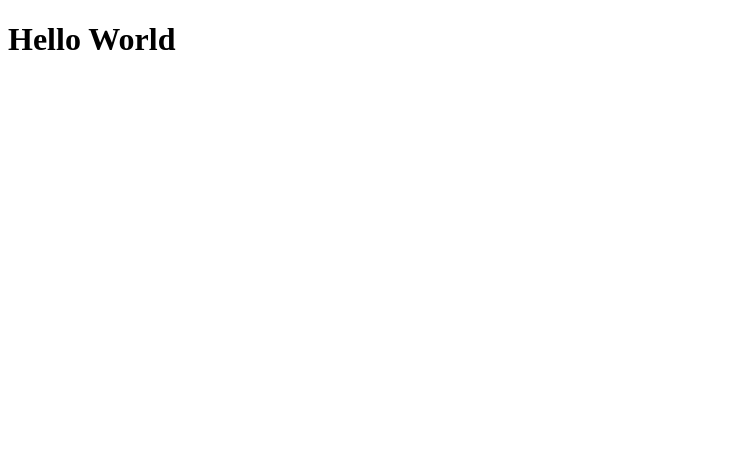
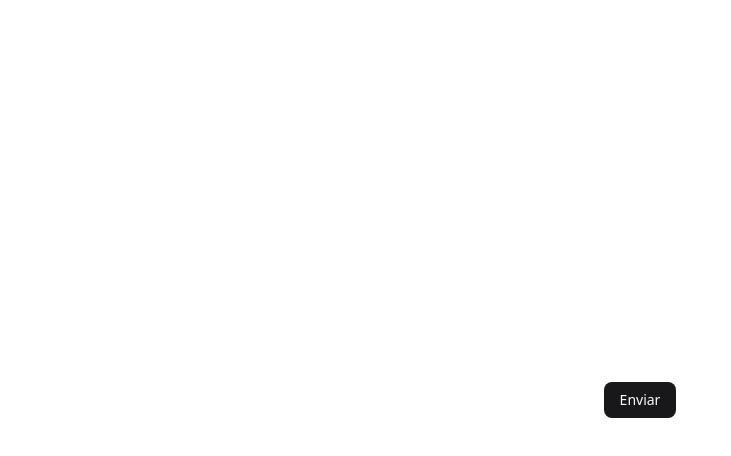
Before and after one commit to eric-figueira/pizzashop-web, a React (Vite) app: page / in a window 1280 px wide. Shown: the top 456 px of the page, without its empty margins (0-731 px from the left). Built offline with nearby package versions, Linux system fonts and the light colour scheme.

Commit message:
feat: add button component

```diff
--- a/index.html
+++ b/index.html
@@ -3,6 +3,7 @@
   <head>
     <meta charset="UTF-8" />
     <meta name="viewport" content="width=device-width, initial-scale=1.0" />
+    <link href="./src/index.css" rel="stylesheet">
     <title>pizza.shop</title>
   </head>
   <body>
--- a/package.json
+++ b/package.json
@@ -10,6 +10,7 @@
     "preview": "vite preview"
   },
   "dependencies": {
+    "@radix-ui/react-slot": "^1.2.4",
     "@tailwindcss/vite": "^4.1.18",
     "class-variance-authority": "^0.7.1",
     "clsx": "^2.1.1",
--- a/src/App.tsx
+++ b/src/App.tsx
@@ -1,5 +1,9 @@
+import { Button } from "./components/ui/button";
+
 export function App() {
   return (
-    <h1 className="bg-zinc-500">Hello World</h1>
+    <div className="flex items-center justify-center h-screen">
+      <Button>Enviar</Button>
+    </div>
   )
 }
--- /dev/null
+++ b/src/components/ui/button.tsx
@@ -0,0 +1,62 @@
+import * as React from "react"
+import { Slot } from "@radix-ui/react-slot"
+import { cva, type VariantProps } from "class-variance-authority"
+
+import { cn } from "@/lib/utils"
+
+const buttonVariants = cva(
+  "inline-flex items-center justify-center gap-2 whitespace-nowrap rounded-md text-sm font-medium transition-all disabled:pointer-events-none disabled:opacity-50 [&_svg]:pointer-events-none [&_svg:not([class*='size-'])]:size-4 shrink-0 [&_svg]:shrink-0 outline-none focus-visible:border-ring focus-visible:ring-ring/50 focus-visible:ring-[3px] aria-invalid:ring-destructive/20 dark:aria-invalid:ring-destructive/40 aria-invalid:border-destructive",
+  {
+    variants: {
+      variant: {
+        default: "bg-primary text-primary-foreground hover:bg-primary/90",
+        destructive:
+          "bg-destructive text-white hover:bg-destructive/90 focus-visible:ring-destructive/20 dark:focus-visible:ring-destructive/40 dark:bg-destructive/60",
+        outline:
+          "border bg-background shadow-xs hover:bg-accent hover:text-accent-foreground dark:bg-input/30 dark:border-input dark:hover:bg-input/50",
+        secondary:
+          "bg-secondary text-secondary-foreground hover:bg-secondary/80",
+        ghost:
+          "hover:bg-accent hover:text-accent-foreground dark:hover:bg-accent/50",
+        link: "text-primary underline-offset-4 hover:underline",
+      },
+      size: {
+        default: "h-9 px-4 py-2 has-[>svg]:px-3",
+        sm: "h-8 rounded-md gap-1.5 px-3 has-[>svg]:px-2.5",
+        lg: "h-10 rounded-md px-6 has-[>svg]:px-4",
+        icon: "size-9",
+        "icon-sm": "size-8",
+        "icon-lg": "size-10",
+      },
+    },
+    defaultVariants: {
+      variant: "default",
+      size: "default",
+    },
+  }
+)
+
+function Button({
+  className,
+  variant = "default",
+  size = "default",
+  asChild = false,
+  ...props
+}: React.ComponentProps<"button"> &
+  VariantProps<typeof buttonVariants> & {
+    asChild?: boolean
+  }) {
+  const Comp = asChild ? Slot : "button"
+
+  return (
+    <Comp
+      data-slot="button"
+      data-variant={variant}
+      data-size={size}
+      className={cn(buttonVariants({ variant, size, className }))}
+      {...props}
+    />
+  )
+}
+
+export { Button, buttonVariants }
```
Also changed, not shown: 1 other file (tests, documents, lock files or other folders).
